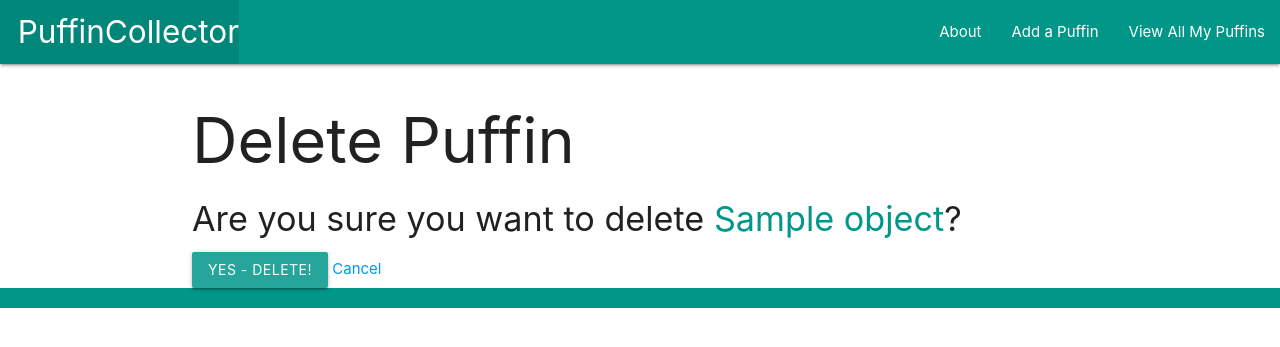
After one commit to Elamps/PuffinCollector, a Django app: template main_app/templates/main_app/puffin_confirm_delete.html in a window 1280 px wide. The commit adds this page. Shown: the top 347 px of the page. Run offline with Django 3.2, Linux system fonts and the light colour scheme; the template is opened without the code that fills it: most values are stand-ins (such as "Sample title", 1, 10 or a date in 2020).

Commit message:
full crud

```diff
--- a/main_app/models.py
+++ b/main_app/models.py
@@ -1,4 +1,5 @@
 from django.db import models
+from django.urls import reverse
 
 class Puffin(models.Model):
     name = models.CharField(max_length=100)
@@ -7,3 +8,5 @@ class Puffin(models.Model):
     age = models.IntegerField()
     def __str__(self):
         return self.name
+    def get_absolute_url(self):
+        return reverse('detail', kwargs={'puffin_id': self.id})
--- a/main_app/templates/base.html
+++ b/main_app/templates/base.html
@@ -17,8 +17,9 @@
           <li><a href="/" class="left brand-logo">&nbsp;&nbsp;PuffinCollector</a></li>
         </ul>
         <ul class="right">
-          <li><a href="/about">About</a></li>
-          <li><a href="/puffins">View All My Puffins</a></li>
+          <li><a href="{% url 'about' %}">About</a></li>
+          <li><a href="{% url 'puffins_create' %}">Add a Puffin</a></li>
+          <li><a href="{% url 'index'%}">View All My Puffins</a></li>
         </ul>
       </div>
     </nav>
--- /dev/null
+++ b/main_app/templates/main_app/puffin_confirm_delete.html
@@ -0,0 +1,13 @@
+{% extends 'base.html' %}
+
+{% block content %}
+  <h1>Delete Puffin</h1>
+
+  <h4>Are you sure you want to delete <span class="teal-text">{{ object.name }}</span>?</h4>
+
+  <form action="" method="POST">
+    {% csrf_token %}
+    <input type="submit" value="Yes - Delete!" class="btn">
+    <a href="{% url 'detail' puffin.id %}">Cancel</a>
+  </form>
+{% endblock %}
--- a/main_app/templates/puffins/detail.html
+++ b/main_app/templates/puffins/detail.html
@@ -14,6 +14,10 @@
       <p>Age: Kitten</p>
     {% endif %}
   </div>
+      <div class="card-action">
+        <a href="{% url 'puffins_update' puffin.id %}">Edit</a>
+        <a href="{% url 'puffins_delete' puffin.id %}">Delete</a>
+    </div>
 </div>
 
 {% endblock %}
--- a/main_app/urls.py
+++ b/main_app/urls.py
@@ -6,5 +6,8 @@ urlpatterns = [
   path('about/', views.about, name='about'),
   path('puffins/', views.puffins_index, name='index'),
   path('puffins/<int:puffin_id>/', views.puffins_detail, name='detail'),
+  path('puffins/create/', views.PuffinCreate.as_view(), name='puffins_create'),
+  path('puffins/<int:pk>/update/', views.PuffinUpdate.as_view(), name='puffins_update'),
+  path('puffins/<int:pk>/delete/', views.PuffinDelete.as_view(), name='puffins_delete'),
 
 ]
```
Also changed, not shown: main_app/templates/main_app/puffin_form.html (added, +20 -0 lines), main_app/views.py (+15 -0 lines), puffincollector/settings.py (+9 -2 lines).
